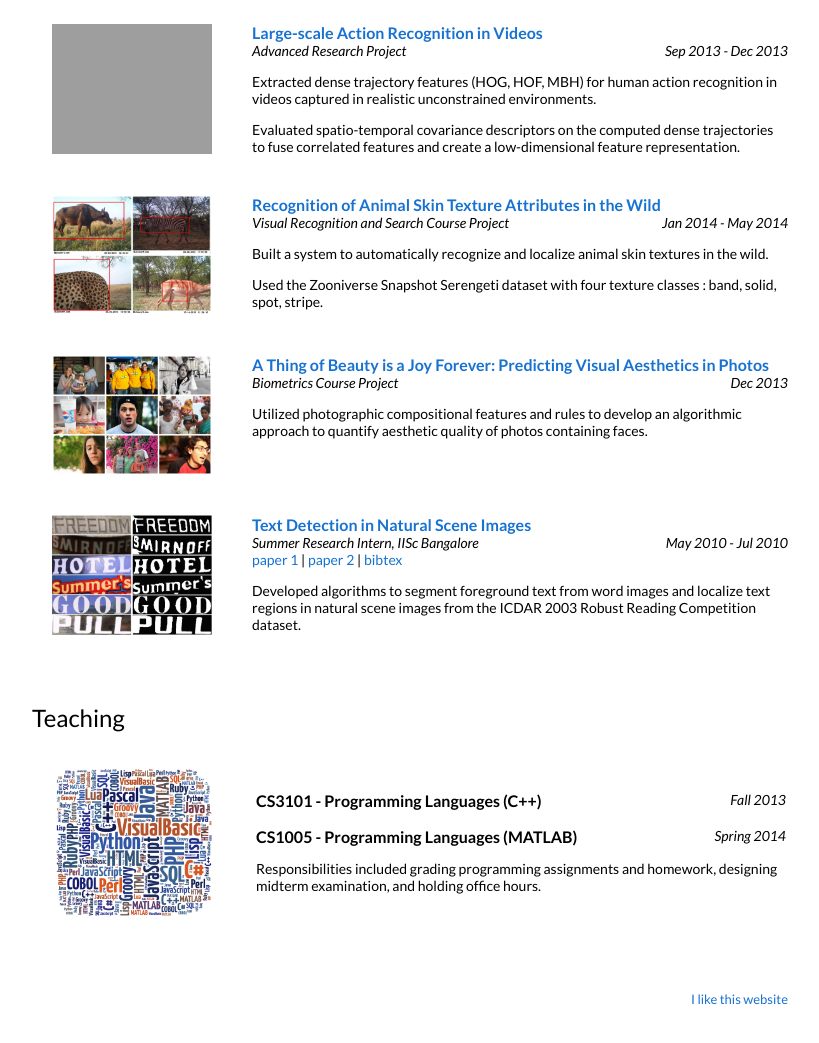
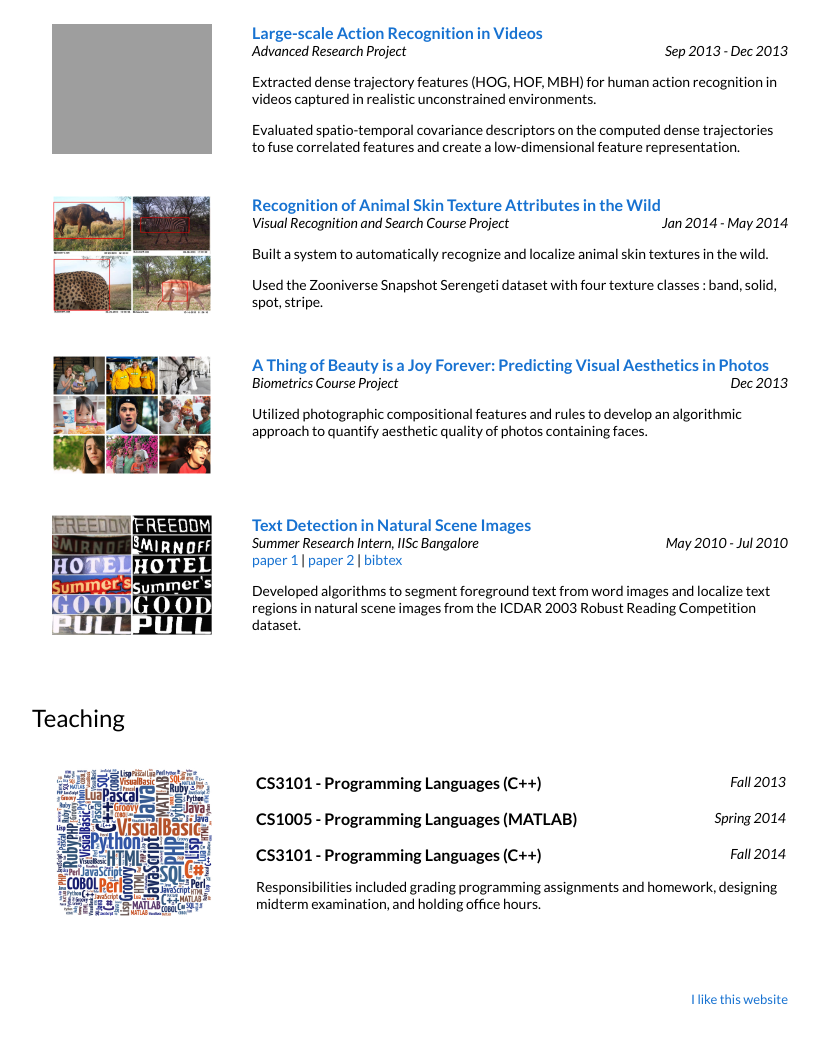
Before and after one commit to abhigitcode/ameydhar.github.io, a plain HTML site: page index.html in a window 1280 px wide. Shown: the part 974-2017 px from the top of the page, without its empty margins (220-1039 px from the left). Drawn offline with Linux system fonts and the light colour scheme; grey boxes are pictures that could not be loaded.

Commit message:
Added Fall 2014 teaching experience
Same as title

```diff
--- a/index.html
+++ b/index.html
@@ -157,7 +157,8 @@
               <td width="75%" valign="center">
               <p>
                 <heading>CS3101 - Programming Languages (C++)</heading></heading><span style="float:right;"><em>Fall 2013</span></em><br><br>
-                <heading>CS1005 - Programming Languages (MATLAB)</heading><span style="float:right;"><em>Spring 2014</span></em><br>
+                <heading>CS1005 - Programming Languages (MATLAB)</heading><span style="float:right;"><em>Spring 2014</span></em><br><br>
+                <heading>CS3101 - Programming Languages (C++)</heading><span style="float:right;"><em>Fall 2014</span></em><br>
               </p>
               <p>Responsibilities included grading programming assignments and homework, designing midterm examination, and holding office hours.</p>
             </td>
```
